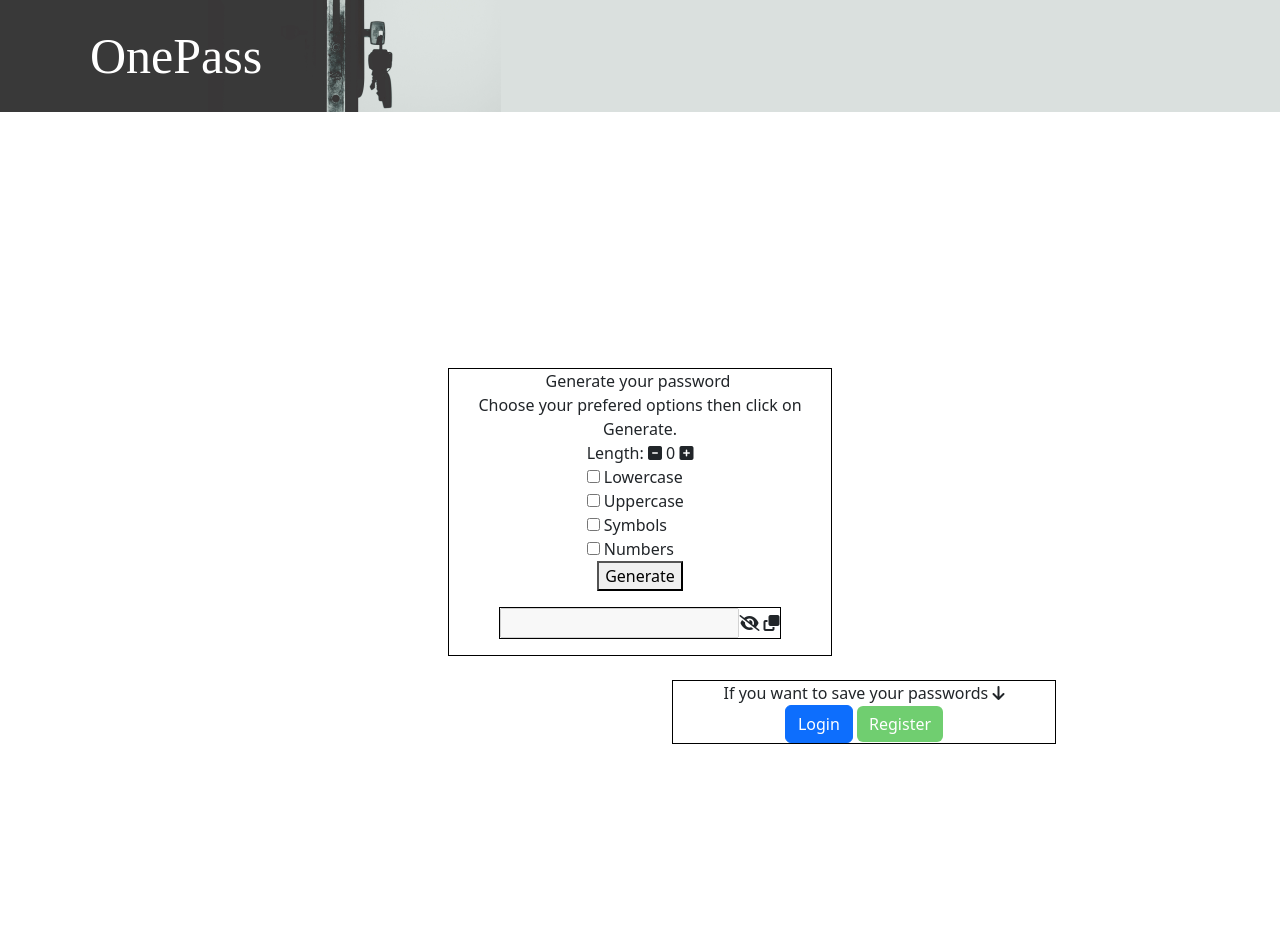
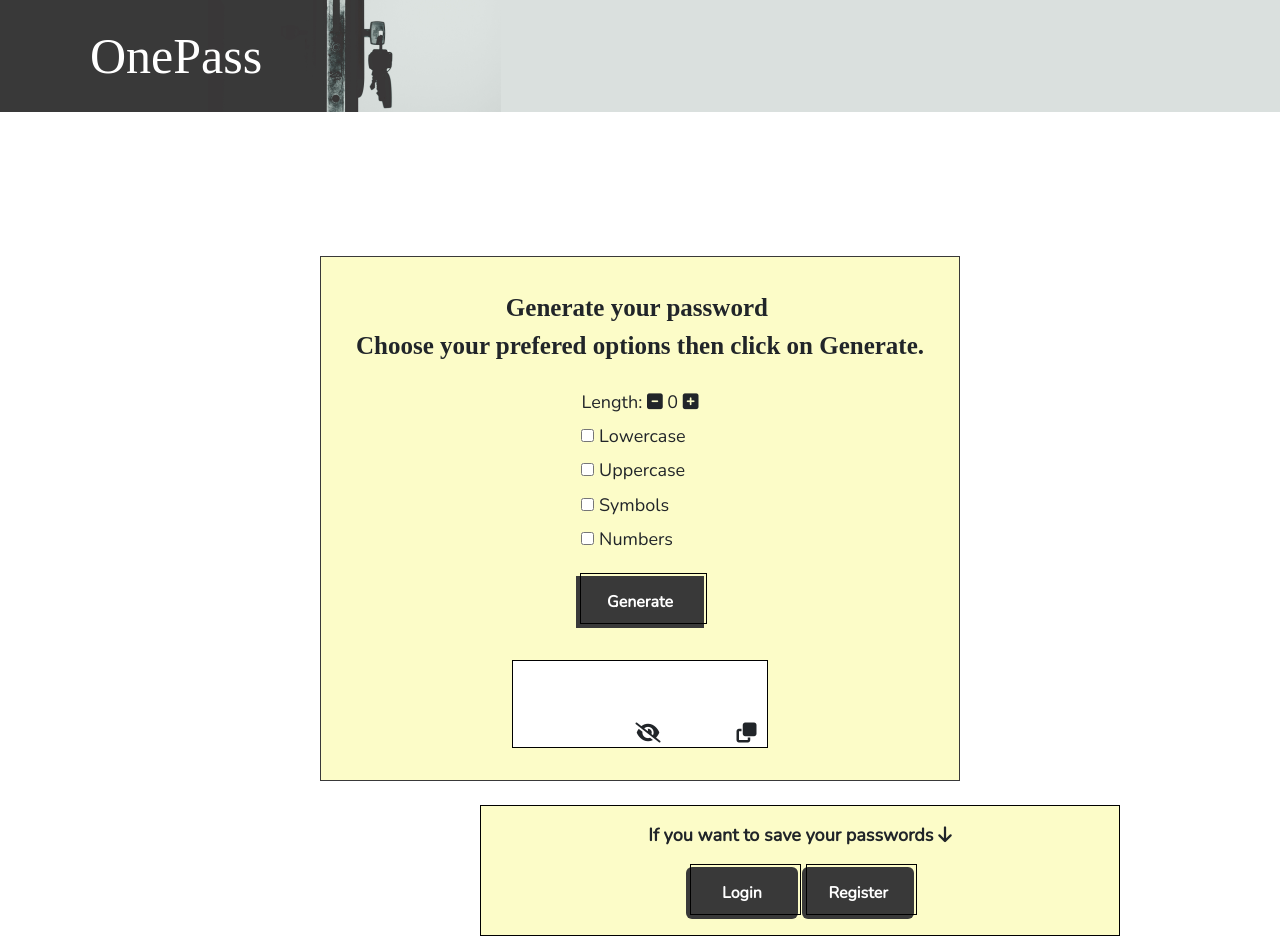
Before and after one commit to Purpleknife/OnePass, a React (Create React App) app in the folder front-end/: page / in a window 1280 px wide. Before the commit the page ends 800 px from the top, so only its background shows below. Built offline with nearby package versions, Linux system fonts and the light colour scheme; a web font is replaced by a local one.

Commit message:
Still styling the landing page.

```diff
--- a/front-end/src/components/GeneratePass.js
+++ b/front-end/src/components/GeneratePass.js
@@ -164,7 +164,7 @@ const GeneratePass = () => {
           type={!passwordShown ? 'text' : 'password'}
           disabled
         />
-        {!passwordShown ? <i onClick={togglePassword} className="fa-solid fa-eye-slash"></i> : <i onClick={togglePassword} className="fa-solid fa-eye"></i>}
+        {!passwordShown ? <i id='hide' onClick={togglePassword} className="fa-solid fa-eye-slash"></i> : <i id='show' onClick={togglePassword} className="fa-solid fa-eye"></i>}
 
         &nbsp;
         <OverlayTrigger
@@ -176,7 +176,7 @@ const GeneratePass = () => {
             </Tooltip>
           }
         >
-          <i onClick={copy} className="fa-solid fa-copy"></i>
+          <i id='copy' onClick={copy} className="fa-solid fa-copy"></i>
         </OverlayTrigger>
       </div>
 
--- a/front-end/src/components/GeneratePass.scss
+++ b/front-end/src/components/GeneratePass.scss
@@ -1,26 +1,131 @@
-
+@import "../styles/variables";
 
 .generate_form {
-  border: 1px solid black;
+  border: 1px solid $primary-color;
+  //border-radius: 10px;
   display: flex;
   align-items: center;
   //justify-content: center;
   flex-direction: column;
   text-align: center;
-  width: 30%;
+  width: 50%;
   margin-top: 1em;
+  padding-top: 2em;
+  padding-bottom: 1em;
+  font-family: $third-font;
+  background-color: $thrid-color;
 
+  .title {
+    padding-bottom: 1em;
+    font-size: 25px;
+    font-weight: bold;
+    font-family: $primary-font;
+  }
 
   .options {
     display: flex;
     flex-direction: column;
     align-items: flex-start;
     float: left;
+    padding-bottom: 1em;
+
+    span {
+      padding-bottom: 0.4em;
+      font-size: 18px;
+    }
+
+    i {
+      cursor: pointer;
+    }
+
+    input {
+      cursor: pointer;
+    }
+  }
+
+  .generate_btn {
+    background-color: $primary-color;
+    border: 0 solid #E5E7EB;
+    box-sizing: border-box;
+    color: white;
+    display: flex;
+    font-weight: 700;
+    justify-content: center;
+    line-height: 1.75rem;
+    padding: .75rem 1.65rem;
+    position: relative;
+    text-align: center;
+    text-decoration: none #000000 solid;
+    text-decoration-thickness: auto;
+    width: 20%;
+    max-width: 460px;
+    position: relative;
+    cursor: pointer;
+    //transform: rotate(-2deg);
+    user-select: none;
+    -webkit-user-select: none;
+    touch-action: manipulation;
+  }
+
+  .generate_btn:focus {
+    outline: 0;
+  }
+
+  .generate_btn:after {
+    content: '';
+    position: absolute;
+    border: 1px solid #000000;
+    bottom: 4px;
+    left: 4px;
+    width: calc(100% - 1px);
+    height: calc(100% - 1px);
+  }
+
+  .generate_btn:hover:after {
+    bottom: 2px;
+    left: 2px;
   }
 
   .generated_pass {
-    margin-top: 1em;
+    margin-top: 2em;
     margin-bottom: 1em;
     border: 1px solid black;
+    //border-radius: 7px;
+    width: 40%;
+    //padding-top: 1em;
+    background-color: white;
+
+    input {
+      float: left;
+      height: 3em;
+      width: 16em;
+      background: none;
+      border: none;
+      font-weight: bold;
+      text-align: center;
+      padding-left: 2em;
+    }
+
+    #copy {
+      float: right;
+      padding-top: 0.7em;
+      padding-right: 0.5em;
+      font-size: 20px;
+      cursor: pointer;
+    }
+
+    #show {
+      padding-top: 0.7em;
+      font-size: 20px;
+      padding-left: 2.5em;
+      cursor: pointer;
+    }
+
+    #hide {
+      padding-top: 0.7em;
+      font-size: 20px;
+      padding-left: 2.5em;
+      cursor: pointer;
+    }
   }
 }
--- a/front-end/src/components/LandingPage.scss
+++ b/front-end/src/components/LandingPage.scss
@@ -8,7 +8,7 @@
     display: flex;
     justify-content: center;
     align-items: center;
-    margin-top: 15em;
+    margin-top: 8em;
 
   }
 
@@ -18,15 +18,112 @@
     align-items: center;
     flex-direction: column;
     border: 1px solid black;
-    width: 30%;
-    margin-left: 42em;
+    width: 50%;
+    margin-left: 30em;
+    padding-top: 1em;
+    padding-bottom: 1em;
+    font-family: $third-font;
+    background-color: $thrid-color;
+
+    span {
+      font-weight: bold;
+      padding-bottom: 1em;
+      font-size: 18px;
+    }
   }
 
 }
 
+.btns {
+  display: inline-block;
+}
+
+.login {
+  background-color: $primary-color;
+  border: 0 solid #E5E7EB;
+  box-sizing: border-box;
+  color: white;
+  //display: flex;
+  font-weight: 700;
+  //justify-content: center;
+  line-height: 1.75rem;
+  padding: .75rem 1.65rem;
+  position: relative;
+  text-align: center;
+  text-decoration: none #000000 solid;
+  text-decoration-thickness: auto;
+  width: 7em;
+  max-width: 460px;
+  position: relative;
+  cursor: pointer;
+  //transform: rotate(-2deg);
+  user-select: none;
+  -webkit-user-select: none;
+  touch-action: manipulation;
+}
+
+.login:focus {
+  outline: 0;
+}
+
+.login:after {
+  content: '';
+  position: absolute;
+  border: 1px solid #000000;
+  bottom: 4px;
+  left: 4px;
+  width: calc(100% - 1px);
+  height: calc(100% - 1px);
+}
+
+.login:hover:after {
+  bottom: 2px;
+  left: 2px;
+}
+
+
 .register {
-  background-color: rgb(112, 206, 112);
-  border: none;
+  background-color: $primary-color;
+  border: 0 solid #E5E7EB;
+  box-sizing: border-box;
+  color: white;
+  //display: flex;
+  font-weight: 700;
+  //justify-content: center;
+  line-height: 1.75rem;
+  padding: .75rem 1.65rem;
+  position: relative;
+  text-align: center;
+  text-decoration: none #000000 solid;
+  text-decoration-thickness: auto;
+  width: 7em;
+  max-width: 460px;
+  position: relative;
+  cursor: pointer;
+  //transform: rotate(-2deg);
+  user-select: none;
+  -webkit-user-select: none;
+  touch-action: manipulation;
+}
+
+.register:focus {
+  outline: 0 !important;
+}
+
+.register:after {
+  content: '';
+  position: absolute;
+  border: 1px solid #000000;
+  bottom: 4px;
+  left: 4px;
+  width: calc(100% - 1px);
+  height: calc(100% - 1px);
+}
+
+.register:hover:after {
+  bottom: 2px;
+  left: 2px;
+  background-color: transparent !important;
 }
 
 .modal-header {
--- a/front-end/src/styles/_variables.scss
+++ b/front-end/src/styles/_variables.scss
@@ -7,3 +7,5 @@ $third-font: 'Nunito', sans-serif;
 
 $primary-color: #393939;
 $secondary-color: #dae0de;
+$thrid-color: rgb(252, 252, 200);
+$other-color: rgb(195, 174, 245);
```
